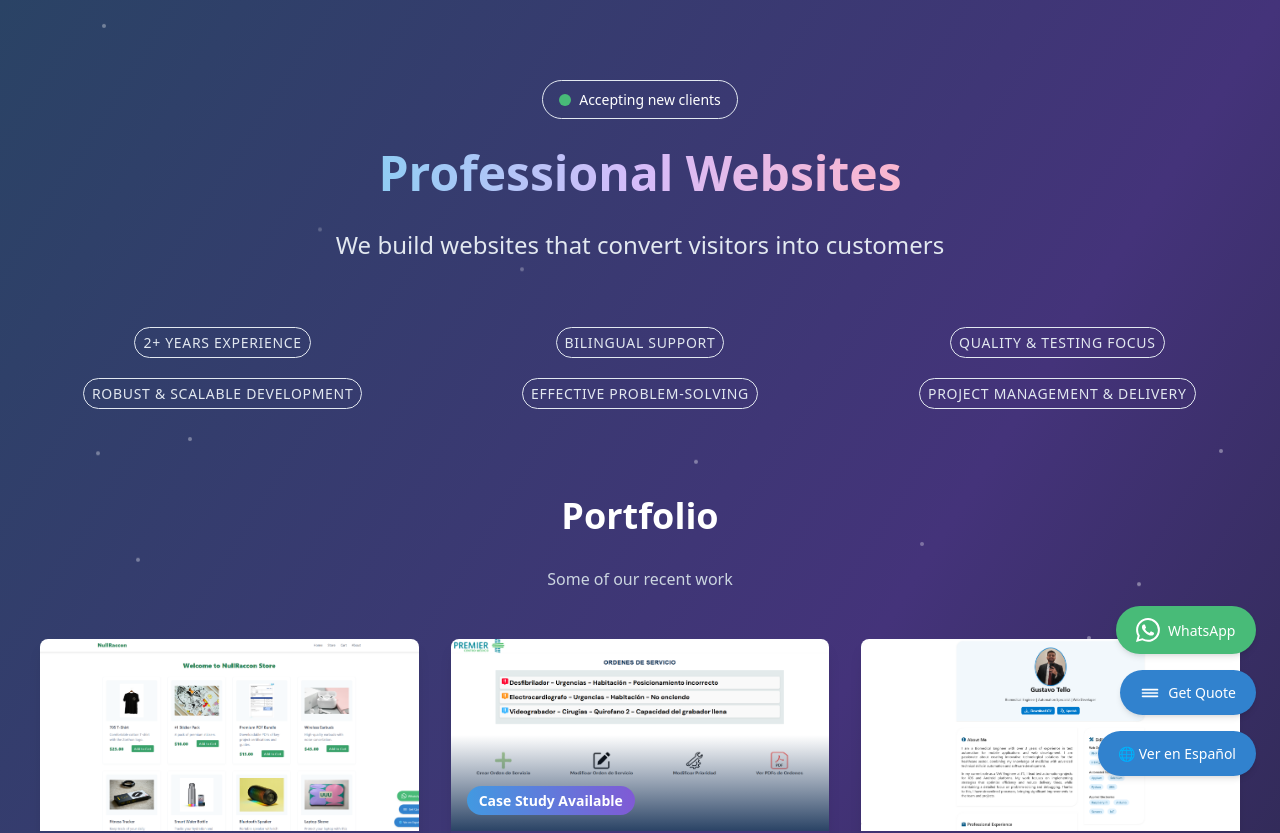
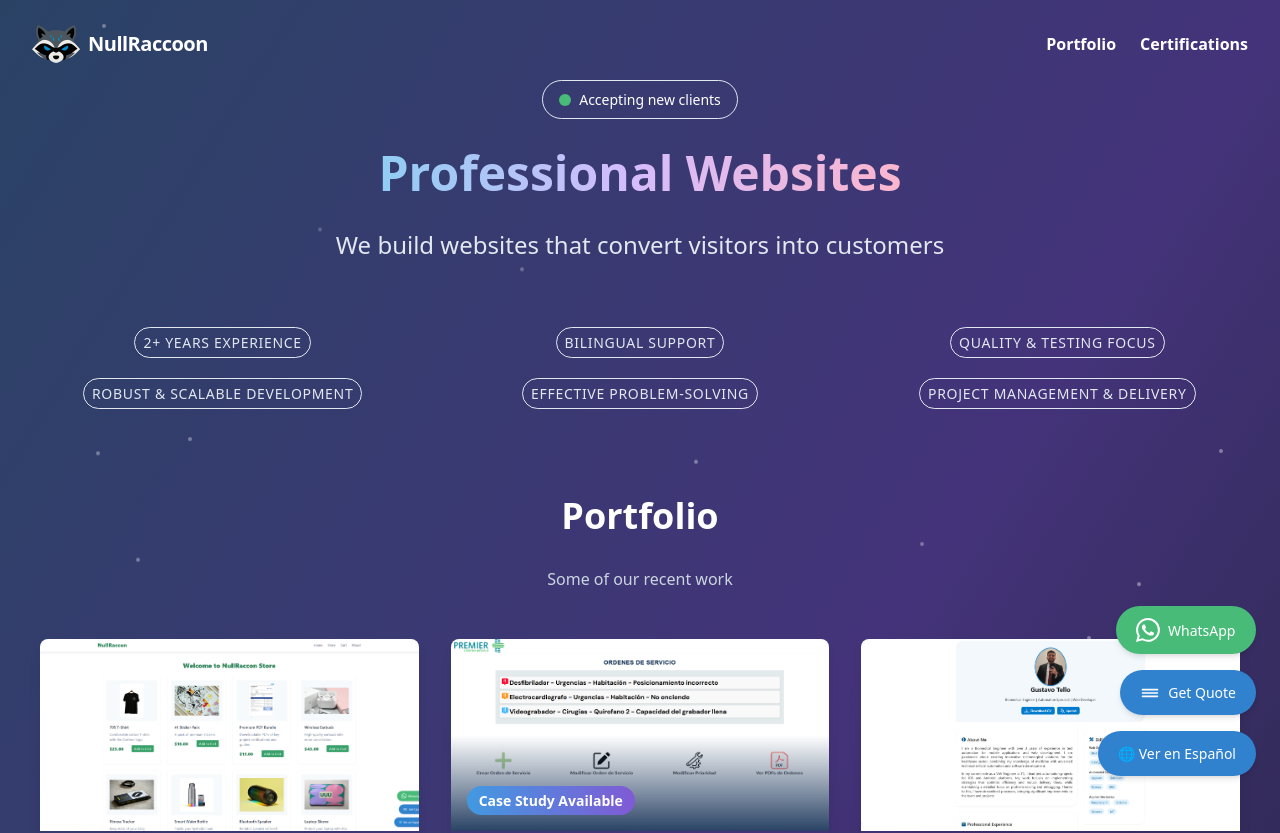
Before and after one commit to Zorthon28/NullRaccoon, a React (Create React App) app: page / in a window 1280 px wide. Shown: the top 833 px of the page. Built offline with nearby package versions, Linux system fonts and the light colour scheme.

Commit message:
Update Header

```diff
--- a/src/components/CaseStudy.jsx
+++ b/src/components/CaseStudy.jsx
@@ -18,6 +18,7 @@ import {
 import "yet-another-react-lightbox/plugins/thumbnails.css";
 import "yet-another-react-lightbox/styles.css";
 import "../index.css";
+import Header from "./HeaderHero";
 
 // Helper function to get nested translation safely
 const getNestedTranslation = (obj, path) => {
@@ -246,6 +247,7 @@ export default function CaseStudy({
 
   if (!caseStudy) {
     return (
+
       <section className="relative min-h-screen bg-gradient-to-br from-blue-900 via-purple-900 to-gray-900 text-white overflow-hidden flex items-center justify-center">
         <div className="absolute inset-0 z-0">
           {[...Array(30)].map((_, i) => (
@@ -320,6 +322,8 @@ export default function CaseStudy({
   console.log("CaseStudy details:", caseStudy);
 
   return (
+
+
     <section className="relative min-h-screen bg-gradient-to-br from-blue-900 via-purple-900 to-gray-900 text-white">
       {/* Animated background particles */}
       <div className="absolute inset-0 z-0">
@@ -336,7 +340,7 @@ export default function CaseStudy({
           ></span>
         ))}
       </div>
-
+        <Header pageType="casestudy" />
       <div className="relative z-10 max-w-7xl mx-auto px-6 py-20">
         {/* Back Button */}
         <div className="absolute top-12 left-8 z-50 sm:top-14 sm:left-10 md:top-16 md:left-12">
@@ -376,6 +380,7 @@ export default function CaseStudy({
         </div>
 
         {/* Main Carousel */}
+        <div id="images">
         {hasScreenshots && (
           <motion.section
             className="mb-20"
@@ -453,7 +458,7 @@ export default function CaseStudy({
             </div>
           </motion.section>
         )}
-
+        </div>
         {/* Lightbox Portal */}
         {typeof document !== "undefined" &&
           ReactDOM.createPortal(
--- /dev/null
+++ b/src/components/HeaderHero.jsx
@@ -0,0 +1,81 @@
+import React, { useEffect, useState } from 'react';
+import { useLocation } from 'react-router-dom';
+
+export default function Header() {
+  const [scrolled, setScrolled] = useState(false);
+  const location = useLocation();
+
+  useEffect(() => {
+    const handleScroll = () => {
+      setScrolled(window.scrollY > 10);
+    };
+
+    window.addEventListener('scroll', handleScroll);
+    return () => window.removeEventListener('scroll', handleScroll);
+  }, []);
+
+  // Determine current route
+  const path = location.pathname;
+
+  // Define nav items for different routes
+  const navItems = {
+    '/': [
+      { name: 'Portfolio', href: '#portfolio' },
+      { name: 'Certifications', href: '#certifications' },
+    ],
+    '/case-study': [
+      { name: 'images', href: '#images' },
+      { name: 'Project Overview', href: '#overview' },
+    ],
+    // fallback or other routes
+    default: [],
+  };
+
+  const currentNav = navItems[path] || navItems.default;
+
+  return (
+    <header
+      className={`fixed top-0 left-0 w-full z-50 transition-all duration-300 ${
+        scrolled
+          ? 'bg-gray-900 bg-opacity-95 shadow-md'
+          : 'bg-transparent'
+      }`}
+    >
+      <div className="max-w-7xl mx-auto px-4 py-4 md:px-8 md:py-5 flex items-center justify-between">
+        {/* Logo */}
+        <a
+          href="/"
+          className="flex items-center space-x-2 hover:opacity-90 transition-opacity"
+        >
+          <img
+            src="/logo192.png"
+            alt="NullRaccoon Logo"
+            className="h-8 md:h-10 lg:h-12"
+          />
+          <span className="text-white font-extrabold text-xl tracking-tight hidden sm:inline">
+            NullRaccoon
+          </span>
+        </a>
+
+        {/* Dynamic Navigation */}
+        {currentNav.length > 0 && (
+          <nav role="navigation" aria-label="Main Navigation">
+            <ul className="flex space-x-6">
+              {currentNav.map((item) => (
+                <li key={item.name}>
+                  <a
+                    href={item.href}
+                    className="text-white text-sm md:text-base font-semibold relative group transition-all"
+                  >
+                    {item.name}
+                    <span className="absolute left-0 bottom-0 w-0 h-0.5 bg-green-400 group-hover:w-full transition-all duration-300"></span>
+                  </a>
+                </li>
+              ))}
+            </ul>
+          </nav>
+        )}
+      </div>
+    </header>
+  );
+}
--- a/src/components/Hero.jsx
+++ b/src/components/Hero.jsx
@@ -1,5 +1,6 @@
 import Certifications from "../pages/Certifications";
 import Portfolio from "../pages/Portfolio";
+import Header from "../components/HeaderHero";
 
 export default function Hero({ lang, t, showQuoteModal, setShowQuoteModal }) {
   return (
@@ -20,6 +21,8 @@ export default function Hero({ lang, t, showQuoteModal, setShowQuoteModal }) {
           ></span>
         ))}
       </div>
+
+      <Header pageType="hero" />
 
       <div className="relative z-10 px-6 py-20 text-center max-w-7xl mx-auto">
         {/* Bilingual Badge */}
@@ -55,6 +58,7 @@ export default function Hero({ lang, t, showQuoteModal, setShowQuoteModal }) {
         </div>
 
         {/* Trust Indicators */}
+        <div id="portfolio" className="mt-0">
         <div className="mt-16 grid grid-cols-2 md:grid-cols-3 gap-5 animate-fade-in animation-delay-300">
           {t.indicators.map((text, index) => (
             <div key={index} className="text-center">
@@ -66,12 +70,14 @@ export default function Hero({ lang, t, showQuoteModal, setShowQuoteModal }) {
         </div>
 
         {/* Portfolio Section */}
-        <div id="portfolio" className="mt-0">
+
           <Portfolio t={t} />
         </div>
 
+        <div id="certifications" className="mt-0">
         {/* Certificaciones */}
         <Certifications t={t} />
+        </div>
       </div>
     </section>
   );
```
